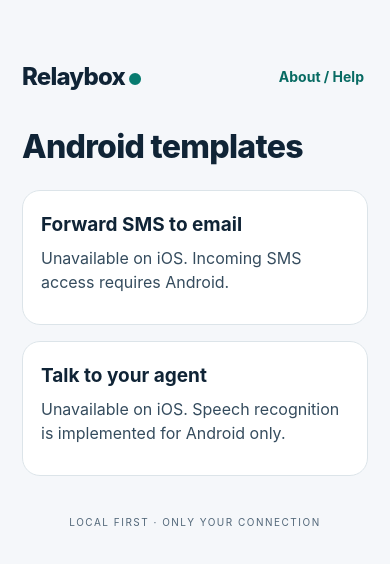
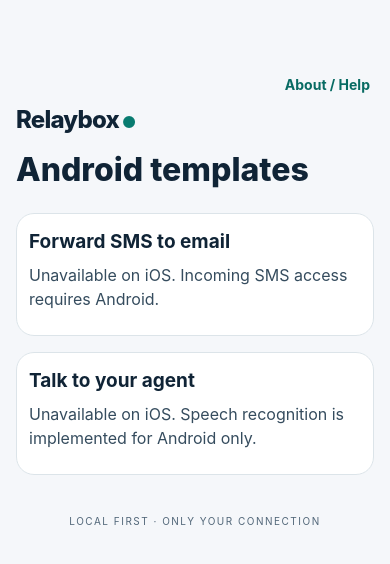
Before and after one commit to umeranjum17/relaybox, a React Native app: screen / in a window 390 px wide. Shown: the top 564 px of the page. Built offline with nearby package versions, Linux system fonts and the light colour scheme.

Commit message:
fix: accommodate large Android text and exclude sideload speech fixtures

```diff
--- a/App.tsx
+++ b/App.tsx
@@ -73,13 +73,15 @@ export default function App() {
   if (!loaded) {return <View style={styles.loading}><ActivityIndicator color="#087b70" /><Text>Opening Relaybox…</Text></View>;}
   return <KeyboardAvoidingView style={styles.root} behavior={Platform.OS === 'ios' ? 'padding' : undefined}>
     <StatusBar barStyle="dark-content" backgroundColor="#f5f7fa" />
-    <View style={styles.header}><Text style={styles.brand}>Relaybox<Text style={styles.dot}> ●</Text></Text>
-      <Pressable accessibilityRole="button" onPress={() => {if (screen !== 'help') {setPrevious(screen); setScreen('help');} else {setScreen(previous);}}} style={styles.help}>
-        <Text style={styles.link}>{screen === 'help' ? 'Close help' : 'About / Help'}</Text></Pressable></View>
     <ScrollView key={`${screen}-${step}`} keyboardShouldPersistTaps="handled" contentContainerStyle={styles.content}>
+      <View style={styles.header}>
+        <Pressable accessibilityRole="button" onPress={() => {if (screen !== 'help') {setPrevious(screen); setScreen('help');} else {setScreen(previous);}}} style={[styles.help, styles.headerHelp]}>
+          <Text style={styles.link}>{screen === 'help' ? 'Close help' : 'About / Help'}</Text></Pressable>
+        <Text style={styles.brand}>Relaybox<Text style={styles.dot}> ●</Text></Text>
+      </View>
       {!service.available && screen !== 'help' ? <><Text style={styles.title}>Android templates</Text><View style={styles.card}><Text style={styles.section}>Forward SMS to email</Text><Text style={styles.body}>Unavailable on iOS. Incoming SMS access requires Android.</Text></View><View style={styles.card}><Text style={styles.section}>Talk to your agent</Text><Text style={styles.body}>Unavailable on iOS. Speech recognition is implemented for Android only.</Text></View></> : null}
       {screen === 'help' ? <>
-        <Text style={styles.eyebrow}>ABOUT / HELP</Text><Text style={styles.title}>Small rules. Clear boundaries.</Text>
+        <Text style={styles.eyebrow}>ABOUT / HELP</Text><Text android_hyphenationFrequency="normal" style={styles.title}>Small rules. Clear boundaries.</Text>
         <Text style={styles.section}>What works today</Text><Text style={styles.body}>Forward selected incoming Android SMS to an email address you configure. Nothing uses a Relaybox server. Talk to your agent lets you speak or type, review an editable transcript, then explicitly send it by email. No agent-side ingestion is included.</Text>
         <Text style={styles.section}>SMS is not RCS</Text><Text style={styles.body}>Only carrier SMS broadcasts are received. Chat messages sent over RCS, and messages inside other apps, are not captured. We do not detect RCS or read your message history.</Text>
         <Text style={styles.section}>Personal sideload, not a store release</Text><Text style={styles.body}>This is a debug APK installed outside an app store. Store SMS permissions are restricted and distribution has not been approved. Use only on your own device and accounts.</Text>
@@ -91,12 +93,12 @@ export default function App() {
       </> : service.available && screen === 'setup' ? <>
         <Text style={styles.eyebrow}>{voiceSetup ? 'TALK TO YOUR AGENT · EMAIL CONNECTION' : `STEP ${step + 1} OF 5 · ${steps[step].toUpperCase()}`}</Text>
         <View style={styles.progress}>{steps.map((x, i) => <View key={x} style={[styles.segment, i <= step && styles.segmentOn]} />)}</View>
-        {step === 0 ? <><Text style={styles.title}>A useful little automation.</Text><Text style={styles.body}>Choose a ready-to-use workflow. You decide what moves, and where it goes.</Text>
+        {step === 0 ? <><Text android_hyphenationFrequency="normal" style={styles.title}>A useful little automation.</Text><Text style={styles.body}>Choose a ready-to-use workflow. You decide what moves, and where it goes.</Text>
           <View style={styles.card}><Text style={styles.section}>Forward SMS to email</Text><Text style={styles.body}>Selected senders. Your inbox. A clear delivery trail.</Text><Text style={styles.badge}>AVAILABLE ON ANDROID</Text></View>
           <View style={styles.card}><Text style={styles.section}>Talk to your agent</Text><Text style={styles.body}>Speak. Review and edit. Send only when you choose.</Text>{button('Talk to your agent', () => {setScreen('voice'); setNotice('');})}</View>
           {rule.senders.length ? button('SMS delivery status', () => setScreen('status'), true) : null}
           {button('Set up SMS forwarding', () => setStep(1))}</> : null}
-        {step === 1 ? <><Text style={styles.title}>Who should we listen for?</Text><Text style={styles.body}>Add exact sender IDs, including names or phone numbers. Matching ignores letter case and surrounding spaces.</Text>
+        {step === 1 ? <><Text android_hyphenationFrequency="normal" style={styles.title}>Who should we listen for?</Text><Text style={styles.body}>Add exact sender IDs, including names or phone numbers. Matching ignores letter case and surrounding spaces.</Text>
           {field('Sender ID', sender, setSender, 'e.g. SAMPLE-BANK')}{button('Add sender', () => {if (sender.trim() && !rule.senders.some(x => senderKey(x) === senderKey(sender))) {patch({senders: [...rule.senders, sender.trim()]}); setSender('');}}, true, !sender.trim())}
           {rule.senders.map(x => <View key={x} style={styles.sender}><Text style={styles.senderText}>{x}</Text><Pressable accessibilityRole="button" accessibilityLabel={`Remove ${x}`} onPress={() => patch({senders: rule.senders.filter(y => y !== x)})} style={styles.help}><Text style={styles.link}>Remove</Text></Pressable></View>)}
           <View style={styles.warning}><Text style={styles.body}>Android grants access to all incoming SMS, even though your rule only forwards selected senders. We do not request message history. “Show recent senders” needs broader access and is not used.</Text></View>
@@ -106,7 +108,7 @@ export default function App() {
             if (!ok) {throw new Error('SMS access was denied. No SMS can be received. Allow it in Android app permissions, then return here.');}
           }), true) : <Text style={styles.success}>✓ Incoming SMS access granted</Text>}
           {button('Continue to email', () => setStep(2), false, !permission || !rule.senders.length)}</> : null}
-        {step === 2 ? <><Text style={styles.title}>Connect your own email.</Text><Text style={styles.body}>Messages go only through the server and destination you enter. Use your provider’s SMTP settings.</Text>
+        {step === 2 ? <><Text android_hyphenationFrequency="normal" style={styles.title}>Connect your own email.</Text><Text style={styles.body}>Messages go only through the server and destination you enter. Use your provider’s SMTP settings.</Text>
           {field('Destination email', voiceSetup ? rule.agentDestination || '' : rule.destination, v => patch(voiceSetup ? {agentDestination: v.trim()} : {destination: v.trim()}), 'you@example.com')}
           {voiceSetup ? field('Email subject', rule.agentSubject || '', v => patch({agentSubject: v}), 'A short subject for your agent') : null}
           {field('SMTP host', rule.host, v => patch({host: v.trim()}), 'smtp.example.com')}
@@ -117,13 +119,13 @@ export default function App() {
           {field('App password', password, setPassword, savedPassword ? 'Already saved securely' : 'Provider-created app password', true)}
           {button(savedPassword ? 'Replace saved app password' : 'Save app password', () => act(async () => {if (!password) {throw new Error('Enter an app password.');} await service.native.setPassword(password); setPassword(''); setSavedPassword(true); setNotice('App password saved securely.');}), true, !password)}
           {voiceSetup ? button('Save agent email connection', () => act(async () => {await service.saveAgent(rule); setVoiceSetup(false); setScreen('voice'); setNotice('Connection saved. Review your prompt before tapping Send.');}), false, !savedPassword || !!password) : button('Continue to message scope', () => {setNotice(''); setStep(3);}, false, !savedPassword || !!password || !rule.destination || !rule.host || !rule.username)}</> : null}
-        {step === 3 ? <><Text style={styles.title}>Choose what gets forwarded.</Text><Text style={styles.body}>A content filter is selected by default. It only applies to the sender IDs you added.</Text>
+        {step === 3 ? <><Text android_hyphenationFrequency="normal" style={styles.title}>Choose what gets forwarded.</Text><Text style={styles.body}>A content filter is selected by default. It only applies to the sender IDs you added.</Text>
           <View style={styles.card}><Text style={styles.section}>Forward all selected-sender messages</Text><Text style={styles.body}>Warning: this includes one-time verification codes and account information. Turn this on only if you deliberately want every message from these senders emailed.</Text>
             <Switch accessibilityLabel="Forward all messages, including verification codes" value={rule.scope === 'all'} onValueChange={all => patch({scope: all ? 'all' : 'filter'})} trackColor={{true: '#087b70'}} /></View>
           {rule.scope === 'filter' ? field('Only messages containing', rule.contains, v => patch({contains: v}), 'A word or phrase') : <Text style={styles.success}>All messages explicitly selected</Text>}
           <Text style={styles.caption}>The filter is plain text, case-insensitive. Empty filters do not forward anything.</Text>
           {button('Review rule', () => {const error = validate(rule); if (error) {setNotice(error);} else {setNotice(''); setStep(4);}}, false, rule.scope === 'filter' && !rule.contains.trim())}</> : null}
-        {step === 4 ? <><Text style={styles.title}>Your rule. Your choice.</Text><View style={styles.card}>
+        {step === 4 ? <><Text android_hyphenationFrequency="normal" style={styles.title}>Your rule. Your choice.</Text><View style={styles.card}>
           <Text style={styles.label}>FROM THESE SENDERS</Text><Text style={styles.body}>{rule.senders.join(', ')}</Text>
           <Text style={styles.label}>TO THIS EMAIL</Text><Text style={styles.body}>{rule.destination}</Text>
           <Text style={styles.label}>MESSAGE SCOPE</Text><Text style={styles.body}>{rule.scope === 'all' ? 'All messages, including verification codes and account information' : `Contains “${rule.contains}” (case-insensitive)`}</Text>
@@ -133,7 +135,7 @@ export default function App() {
           {button('Enable forwarding', () => act(async () => {if (!(await service.native.permission())) {throw new Error('SMS permission is missing. Go back to Senders to grant it.');} const next = {...rule, enabled: true}; await service.save(next); setRule(next); setScreen('status');}), false, !permission)}</> : null}
         {step > 0 ? button('Back', () => {setNotice(''); if (voiceSetup) {setVoiceSetup(false); setScreen('voice');} else {setStep(step - 1);}}, true) : null}
       </> : service.available && screen === 'voice' ? <>
-        <Text style={styles.eyebrow}>TALK TO YOUR AGENT</Text><Text style={styles.title}>Your words. Your next move.</Text>
+        <Text style={styles.eyebrow}>TALK TO YOUR AGENT</Text><Text android_hyphenationFrequency="normal" style={styles.title}>Your words. Your next move.</Text>
         <VoicePanel input={recognition} text={transcript} edit={setTranscript} busy={busy} styles={styles} send={() => act(async () => {
           const delivery = await service.sendPrompt(transcript); setTranscript('');
           setNotice(delivery.status === 'sent' ? 'Prompt sent ✓ Accepted by your SMTP server.' : 'Prompt queued. Delivery is not confirmed; check delivery status below. Do not send it again.');
@@ -144,7 +146,7 @@ export default function App() {
         {button('Delete rule & local data', () => Alert.alert('Delete all local data?', 'This also deletes SMS settings, queued messages and the saved app password. Sent email cannot be recalled.', [{text: 'Cancel', style: 'cancel'}, {text: 'Delete', style: 'destructive', onPress: () => act(async () => {await service.remove(); setRule({...emptySettings}); setTranscript(''); setSavedPassword(false); setItems([]); chooseTemplates();})}]), true)}
         {history()}
       </> : service.available && screen === 'status' ? <>
-        <Text style={styles.eyebrow}>FORWARD SMS TO EMAIL</Text><Text style={styles.title}>{rule.enabled ? 'Your rule is on.' : 'Forwarding is paused.'}</Text>
+        <Text style={styles.eyebrow}>FORWARD SMS TO EMAIL</Text><Text android_hyphenationFrequency="normal" style={styles.title}>{rule.enabled ? 'Your rule is on.' : 'Forwarding is paused.'}</Text>
         <View style={styles.card}><Text style={styles.section}>{rule.senders.join(', ')}</Text><Text style={styles.body}>→ {rule.destination}</Text><Text style={styles.caption}>{rule.scope === 'all' ? 'All selected-sender messages, including codes' : `Contains: ${rule.contains}`}</Text></View>
         {issue ? <View style={styles.warning}><Text style={styles.body}>{issue}</Text></View> : null}
         {button(rule.enabled ? 'Pause forwarding' : 'Resume forwarding', () => act(async () => {await service.toggle(); setRule(await service.settings());}))}
@@ -163,19 +165,19 @@ export default function App() {
 export const styles = StyleSheet.create({
   root: {flex: 1, backgroundColor: '#f5f7fa', paddingTop: Platform.OS === 'android' ? StatusBar.currentHeight || 24 : 48, paddingBottom: 24},
   loading: {flex: 1, justifyContent: 'center', alignItems: 'center', gap: 16},
-  header: {paddingHorizontal: 22, paddingVertical: 8, flexDirection: 'row', flexWrap: 'wrap', alignItems: 'center', justifyContent: 'space-between'},
+  header: {alignItems: 'flex-start', marginBottom: 16}, headerHelp: {alignSelf: 'flex-end'},
   brand: {fontSize: 24, fontWeight: '800', color: '#102436', letterSpacing: -0.8}, dot: {color: '#087b70', fontSize: 16},
   help: {paddingVertical: 12, paddingHorizontal: 4}, link: {color: '#086b63', fontWeight: '700', fontSize: 14},
-  content: {padding: 22, paddingBottom: 36, flexGrow: 1}, eyebrow: {fontSize: 12, color: '#436071', fontWeight: '800', letterSpacing: 1.1, marginBottom: 16},
+  content: {padding: 16, paddingBottom: 36, flexGrow: 1}, eyebrow: {fontSize: 12, color: '#436071', fontWeight: '800', letterSpacing: 1.1, marginBottom: 16},
   progress: {flexDirection: 'row', gap: 6, marginBottom: 26}, segment: {height: 4, backgroundColor: '#dce4e9', flex: 1, borderRadius: 3}, segmentOn: {backgroundColor: '#087b70'},
-  title: {fontSize: 32, lineHeight: 39, fontWeight: '800', letterSpacing: -0.7, color: '#102436', marginBottom: 16},
+  title: {fontSize: 32, lineHeight: 39, fontWeight: '800', color: '#102436', marginBottom: 16},
   body: {fontSize: 16, lineHeight: 24, color: '#354c5e', marginBottom: 12}, section: {fontSize: 19, fontWeight: '700', color: '#102436', marginBottom: 10, marginTop: 4},
-  card: {backgroundColor: '#fff', borderColor: '#dce4e9', borderWidth: 1, borderRadius: 18, padding: 18, marginVertical: 8},
+  card: {backgroundColor: '#fff', borderColor: '#dce4e9', borderWidth: 1, borderRadius: 18, padding: 12, marginVertical: 8},
   badge: {fontSize: 11, fontWeight: '800', color: '#087b70', letterSpacing: 1}, label: {fontSize: 14, fontWeight: '700', color: '#243d50', marginBottom: 8},
   field: {marginVertical: 8}, input: {minHeight: 52, backgroundColor: '#fff', borderColor: '#b5c4ce', borderWidth: 1, borderRadius: 12, paddingHorizontal: 14, color: '#102436', fontSize: 16},
   button: {minHeight: 52, alignItems: 'center', justifyContent: 'center', backgroundColor: '#087b70', borderRadius: 12, padding: 14, marginVertical: 6},
   buttonText: {fontSize: 16, fontWeight: '700', color: '#fff', textAlign: 'center'}, secondary: {backgroundColor: '#e6eeef'}, secondaryText: {color: '#15574f'}, disabled: {opacity: 0.45},
   warning: {backgroundColor: '#fff1d6', borderRadius: 14, padding: 16, marginVertical: 12}, success: {color: '#086b63', fontWeight: '700', marginVertical: 12},
-  caption: {color: '#526779', fontSize: 13, lineHeight: 20, marginBottom: 8}, sender: {flexDirection: 'row', alignItems: 'center', justifyContent: 'space-between', gap: 12}, senderText: {fontSize: 17, color: '#102436', flex: 1},
+  caption: {color: '#526779', fontSize: 13, lineHeight: 20, marginBottom: 8}, sender: {alignItems: 'flex-start', gap: 4}, senderText: {fontSize: 17, color: '#102436', alignSelf: 'stretch'},
   actions: {marginTop: 8}, error: {color: '#923c24', fontSize: 14, lineHeight: 21}, busy: {margin: 16}, footer: {fontSize: 10, color: '#526779', textAlign: 'center', letterSpacing: 1.5, marginTop: 32},
 });
--- a/src/VoicePanel.tsx
+++ b/src/VoicePanel.tsx
@@ -11,7 +11,6 @@ export function VoicePanel({input, text, edit, send, busy, styles}: {
   const [phase, setPhase] = useState<'idle' | 'starting' | 'listening' | 'processing' | 'ready' | 'error'>('idle');
   const [engine, setEngine] = useState('');
   const [error, setError] = useState('');
-  const [debug, setDebug] = useState(false);
   const running = useRef(false);
   const mounted = useRef(true);
   useEffect(() => {mounted.current = true; return () => {mounted.current = false; input.cancel();};}, [input]);
@@ -19,7 +18,7 @@ export function VoicePanel({input, text, edit, send, busy, styles}: {
     if (running.current || busy) {return;}
     running.current = true; setPhase('starting'); setError(''); setEngine('');
     try {
-      const result = await recognize(input, (s: RecognitionPhase) => {if (mounted.current) {setPhase(s.phase); setEngine(s.engine);}}, debug);
+      const result = await recognize(input, (s: RecognitionPhase) => {if (mounted.current) {setPhase(s.phase); setEngine(s.engine);}});
       if (mounted.current) {edit(result); setPhase('ready');}
     } catch (e) {
       if (mounted.current) {setPhase('error'); setError(e instanceof Error ? e.message : 'Recognition stopped. Retry.');}
@@ -41,8 +40,6 @@ export function VoicePanel({input, text, edit, send, busy, styles}: {
     {active ? <>{button('Finish speaking', () => input.finish(), phase !== 'listening' || busy)}{button('Cancel recognition', () => input.cancel(), busy, true)}</> :
       button(phase === 'error' ? 'Retry recognition' : 'Push to talk', start, busy)}
     {phase === 'error' ? button('Open app permissions', () => {input.openSettings().catch(() => setError('Open Android Settings, then Relaybox permissions.'));}, busy, true) : null}
-    {input.debugAvailable ? button(debug ? 'DEBUG substitute on — use real recognizer' : 'Use DEBUG transcript substitute', () => setDebug(!debug), active || busy, true) : null}
-    {debug ? <Text style={styles.caption}>DEBUG ONLY: substitutes a known synthetic transcript. No microphone or real speech result. Tap Finish speaking to produce it.</Text> : null}
     <Text style={styles.label}>Editable transcript</Text>
     <TextInput accessibilityLabel="Editable transcript" multiline textAlignVertical="top" value={text}
       editable={!active && !busy} onChangeText={edit} placeholder="Your prompt — speak or type here" placeholderTextColor="#66758a"
```
Also changed, not shown: 3 other files (tests, documents, lock files or other folders).
